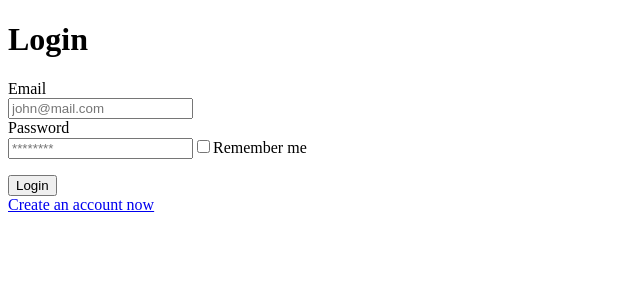
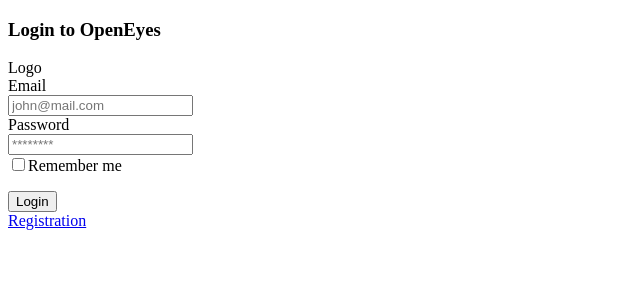
Before and after one commit to FeNatalia/lms-platform, a React (Create React App) app: page / in a window 1280 px wide. Shown: the top 300 px of the page, without its empty margins (0-640 px from the left). Built offline with nearby package versions, Linux system fonts and the light colour scheme; no server answers; the database is empty.

Commit message:
do cleanup

```diff
--- a/src/components/Browser.jsx
+++ b/src/components/Browser.jsx
@@ -4,11 +4,13 @@ import { BrowserRouter, Switch } from "react-router-dom";
 // Project files
 import Logged from "routes/Logged";
 import Unlogged from "routes/Unlogged";
+import Navigation from "./Navigation";
 
 export default function Browser({ isLogged }) {
     // Global state
     return (
         <BrowserRouter>
+            <Navigation/>
             <Switch>
                 {isLogged? <Logged/> : <Unlogged/>}
             </Switch>
--- /dev/null
+++ b/src/components/Navigation.jsx
@@ -0,0 +1,29 @@
+import { useHistory } from "react-router"
+
+// Project files
+import { useAuth } from "state/AuthProvider";
+
+export default function Navigation(){
+    // Global state
+    const { isLogged, setUser, setIsLogged } = useAuth();
+    const history = useHistory();
+
+    // Methods
+    function onLogout() {
+        localStorage.setItem("uid", "");
+        setUser({});
+        setIsLogged(false);
+        history.push("/login");
+    }
+
+    return(
+        <>
+            {isLogged &&
+            <nav>
+                <p>My Calendar</p>
+                <button onClick={onLogout}>Logout</button>
+                <p>Logo</p>
+            </nav>}
+        </>
+    )
+}
--- a/src/pages/Login.jsx
+++ b/src/pages/Login.jsx
@@ -30,14 +30,11 @@ export default function Login() {
         event.preventDefault();
         setErrorMessage("");
         const account = await signIn(form.email, form.password);
-
         account.isLogged ? onSuccess(account.payload) : onFailure(account.payload);
     }
 
     async function onSuccess(uid){
         const document = await getDocument("users", uid)
-        console.log("login.jsx database", uid);
-        //const loggedUser = await getDocument("users", uid)
         setUser(document);
         setIsLogged(true);
         if (remember) localStorage.setItem("uid", uid);
@@ -55,18 +52,21 @@ export default function Login() {
 
     return (
         <div>
-            <h1>Login</h1>
+            <h3>Login to OpenEyes</h3>
             <form onSubmit={onSubmit}>
+                <div>Logo</div>
                 {InputFields}
-                <InputCheckbox state={[remember, setRemember]}>
-                    Remember me
-                </InputCheckbox>
+                <div>
+                    <InputCheckbox state={[remember, setRemember]}>
+                        Remember me
+                    </InputCheckbox>
+                </div>
                 <p>{errorMassage}</p>
                 <div>
                     <button>Login</button>
                 </div>
             </form>
-            <Link to="/signup">Create an account now</Link>
+            <Link to="/signup">Registration</Link>
         </div>
     )
 }
--- a/src/pages/SignUp.jsx
+++ b/src/pages/SignUp.jsx
@@ -5,13 +5,11 @@ import { useHistory, Link } from "react-router-dom";
 // Project files
 import InputField from "components/InputField";
 import fields from "data/fields-signup.json";
-//import { useAuth } from "state/AuthProvider";
 import { createAccount } from "scripts/authentification";
 import { createDocumentWithId} from "scripts/fireStore";
 
 export default function SignUp() {
     // Global state
-    //const { setIsLogged, setUser } = useAuth();
     const history = useHistory();
 
     // Local state
@@ -35,6 +33,7 @@ export default function SignUp() {
     async function onSuccess(uid){
         const newUser = { name: form.name, city: form.city, isTeacher: false };
         await createDocumentWithId("users", uid, newUser);
+        alert("Your account is successfully created, please login now");
         history.push("/");
     }
 
@@ -48,12 +47,13 @@ export default function SignUp() {
 
     return (
         <div>
-            <h1>Create an account</h1>
+            <h3>Register to OpenEyes</h3>
             <form onSubmit={onSubmit}>
+                <div>Logo</div>
                 {InputFields}
                 <p>{errorMassage}</p>
                 <div>
-                    <button>Create account</button>
+                    <button>Register</button>
                 </div>
             </form>
             <Link to="/login">Login instead</Link>
```
Also changed, not shown: src/App.jsx (+0 -22 lines), src/pages/Home.jsx (+1 -9 lines), src/pages/LandingPage.jsx (added, +8 -0 lines), src/scripts/authentification.js (+0 -16 lines).
